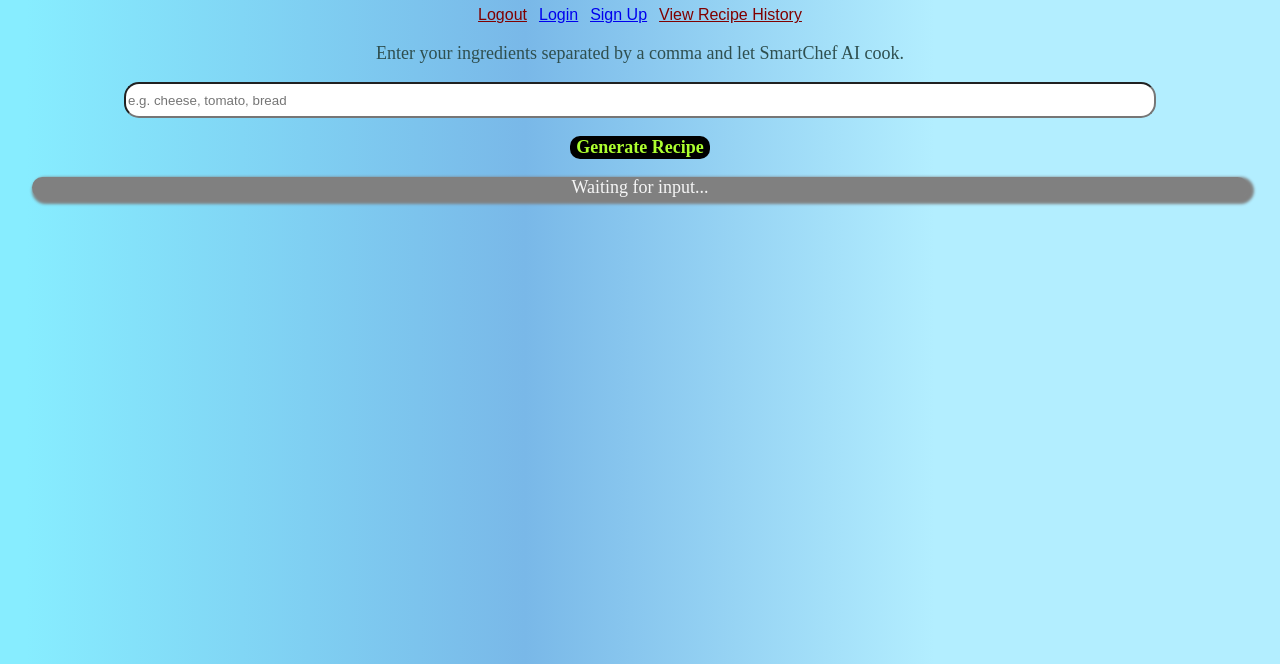
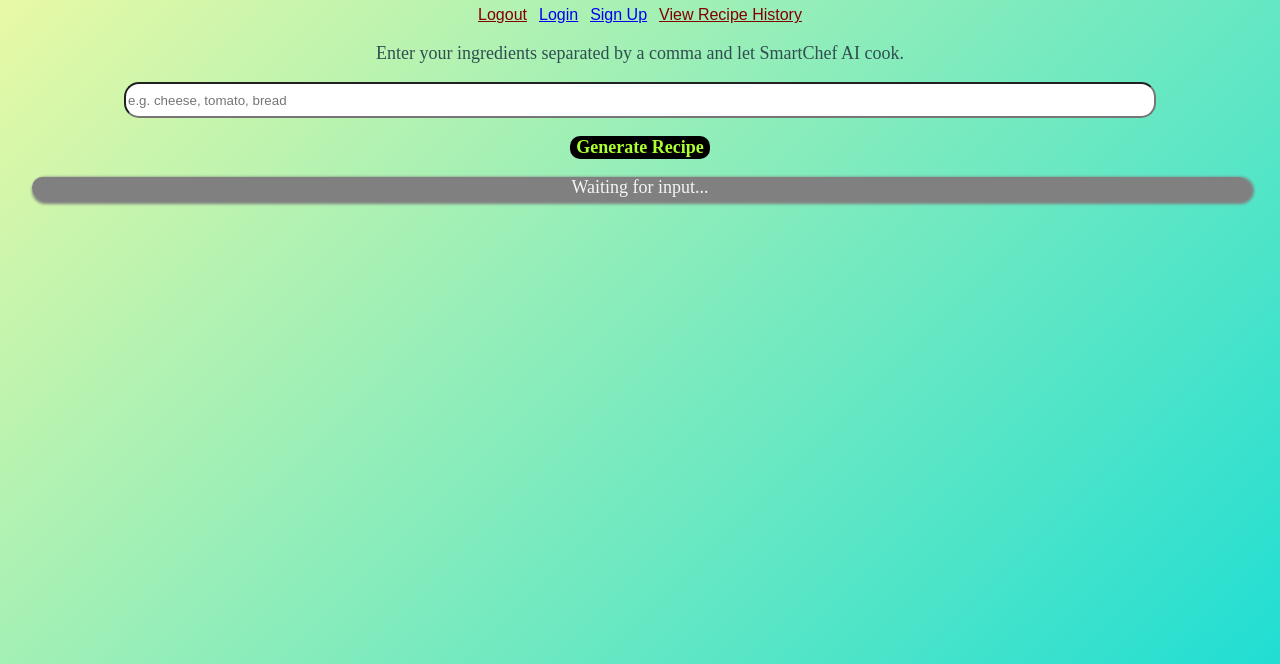
Before and after one commit to Zahier-Claronino/RecipeGenerator2.0New, a website with bundled scripts: page RecipeGenerator.html in a window 1280 px wide. Shown: the part 136-800 px from the top of the page. Built offline with nearby package versions, Linux system fonts and the light colour scheme; no server answers.

Commit message:
Update smartchef-style.css

```diff
--- a/smartchef-style.css
+++ b/smartchef-style.css
@@ -2,8 +2,7 @@ body{
     margin:0;
     width:100%;
     height:100vh;
-    background: #87edff;
-    background: linear-gradient(90deg,rgba(135, 237, 255, 1) 2%, rgba(121, 184, 232, 1) 41%, rgba(179, 238, 255, 1) 73%);
+    background: linear-gradient(135deg, #f6fba2, #20ded3);
     overflow-x: hidden;
 }
 
```
